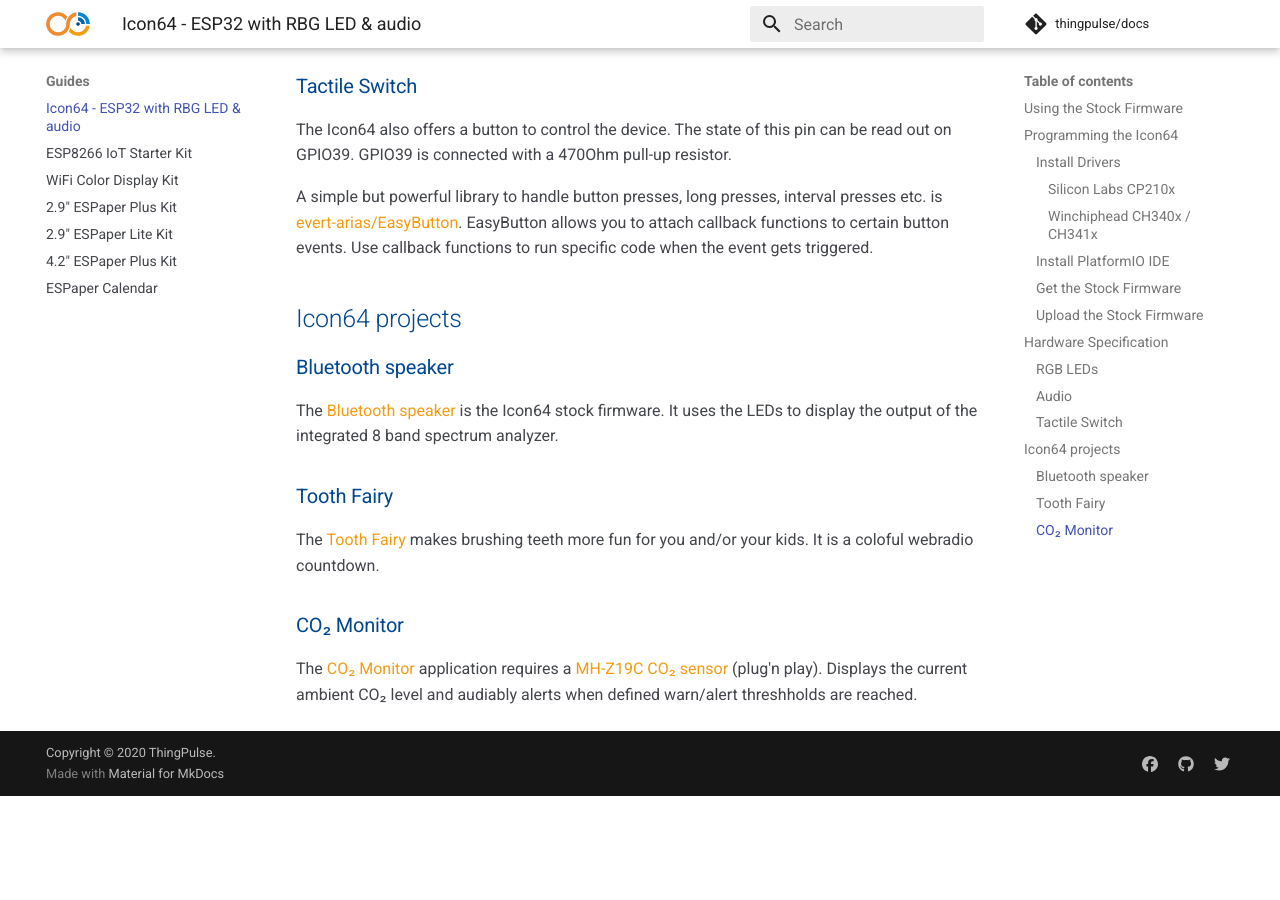
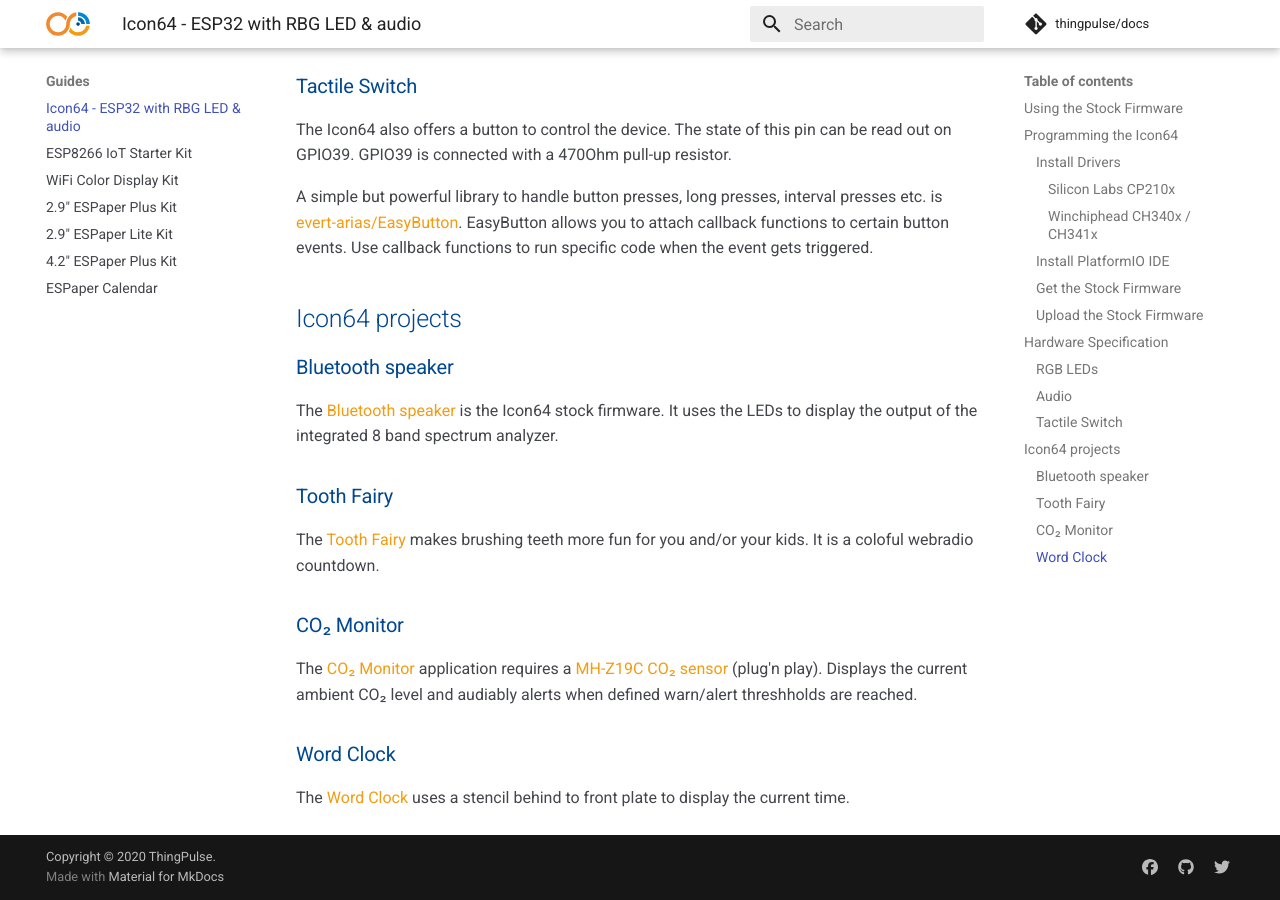
Before and after one commit to ThingPulse/docs, an MkDocs documentation site: the page built from docs/guides/icon64-esp32-rgb-led-audio.md, in a window 1280 px wide and 900 px high, scrolled down 7438 px. Built offline with MkDocs 1.6.1 and Material for MkDocs 9.7.7, drawn with Linux system fonts in a browser that asks for light colours; comment, search, counter and statistics services are not loaded; before the commit the page ends 8234 px from its top, so only the background shows below that.

Commit message:
Add Word Clock Reference to documentation

```diff
--- a/docs/guides/icon64-esp32-rgb-led-audio.md
+++ b/docs/guides/icon64-esp32-rgb-led-audio.md
@@ -171,3 +171,6 @@
 The [Tooth Fairy](https://github.com/ThingPulse/esp32-icon64-toothfairy) makes brushing teeth more fun for you and/or your kids. It is a coloful webradio countdown.
 ### CO₂ Monitor
 The [CO₂ Monitor](https://github.com/ThingPulse/esp32-icon64-co2) application requires a [MH-Z19C CO₂ sensor](https://thingpulse.com/product/mh-z19-co2-sensor/) (plug'n play). Displays the current ambient CO₂ level and audiably alerts when defined warn/alert threshholds are reached.
+### Word Clock
+The [Word Clock](https://github.com/ThingPulse/icon64-word-clock) uses a stencil behind to front plate
+to display the current time.
```
